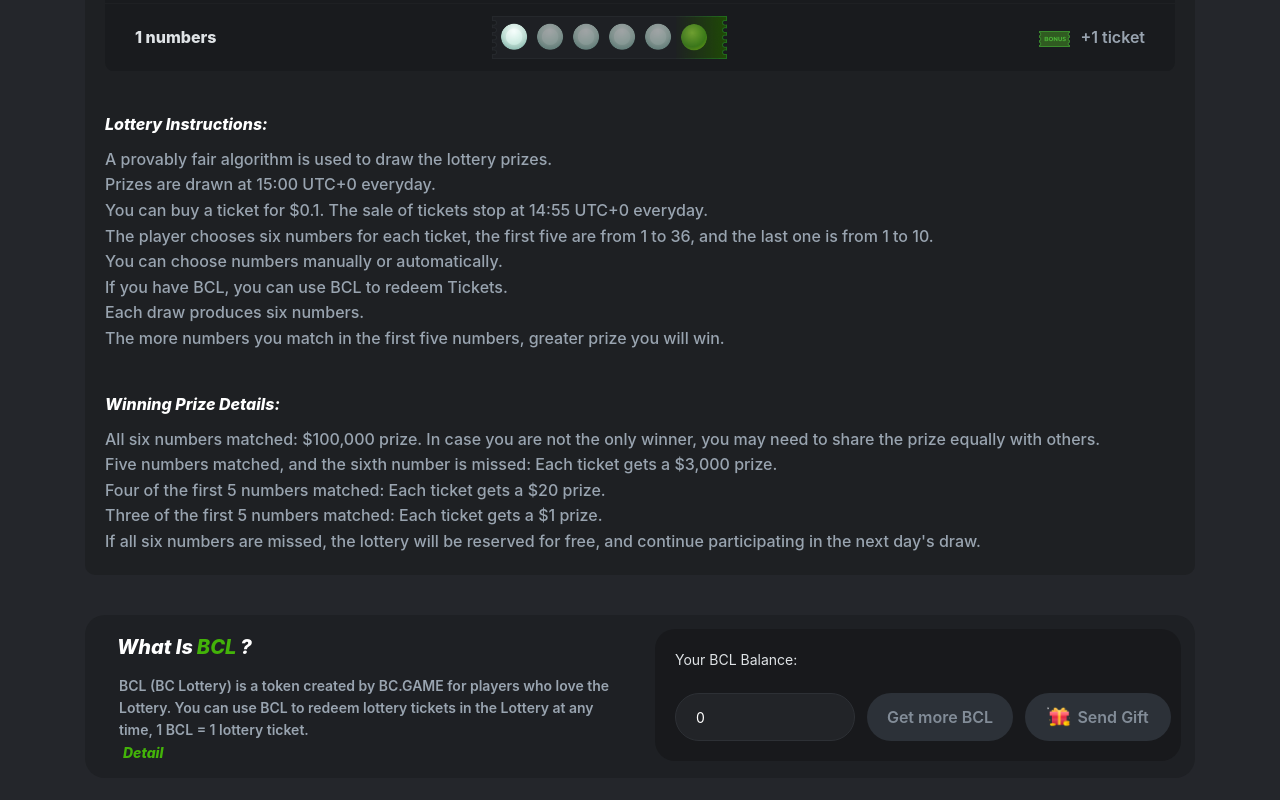
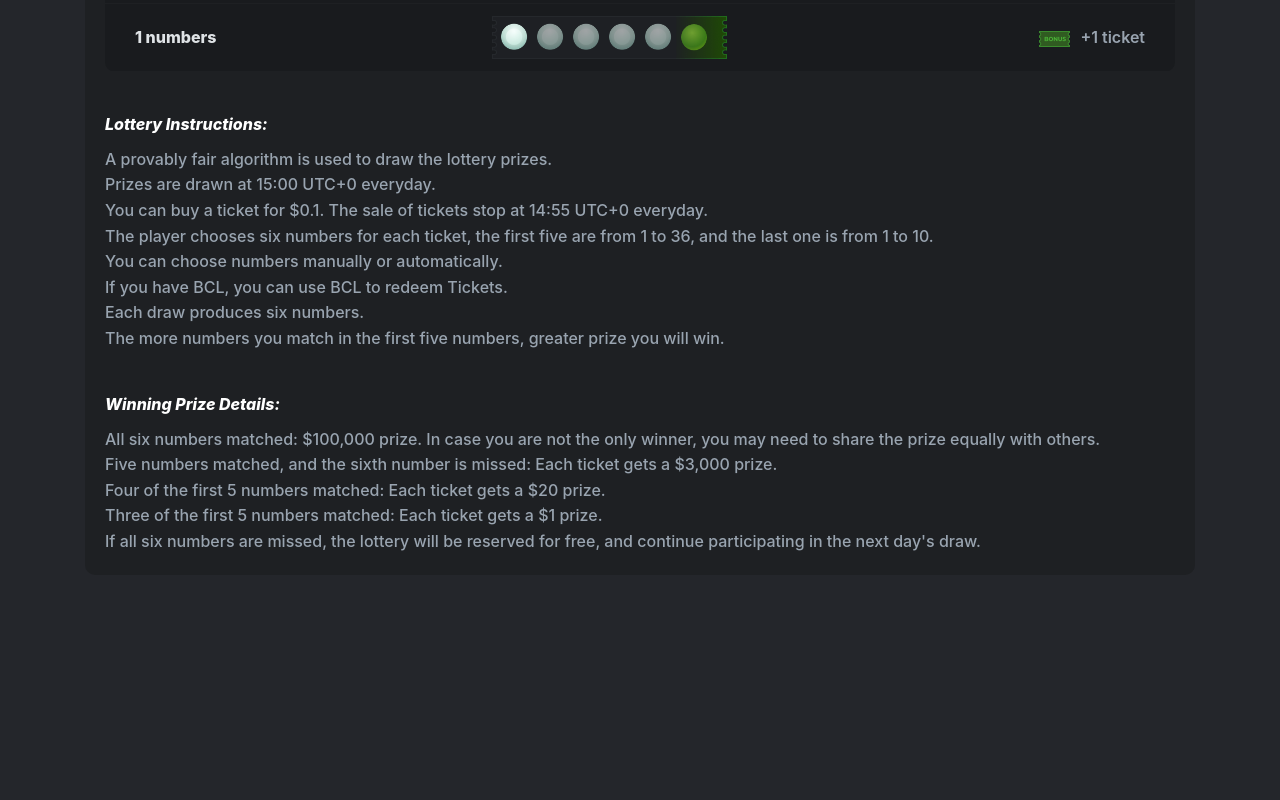
Before and after one commit to lixxkook00/lottery-uto, a React (Create React App) app: page / in a window 1280 px wide. Shown: the part 1951-2751 px from the top of the page. After the commit the page ends 2616 px from the top, so only its background shows below. Built offline with nearby package versions, Linux system fonts and the light colour scheme.

Commit message:
npm start

```diff
--- a/public/scss/_utils.scss
+++ b/public/scss/_utils.scss
@@ -1,4 +1,8 @@
 @import "./_variable.scss";
+
+.hidden{
+    display: none !important;
+}
 
 .green-text{
     color: $--primary-color !important;
--- a/src/pages/Lottery/index.jsx
+++ b/src/pages/Lottery/index.jsx
@@ -81,7 +81,7 @@
       </div>
 
       {/* BCL */}
-      <div className="tabs-view">
+      <div className="tabs-view hidden">
         <div className="row padding-14">
           {/* left */}
           <div className="col-xl-6">
```
